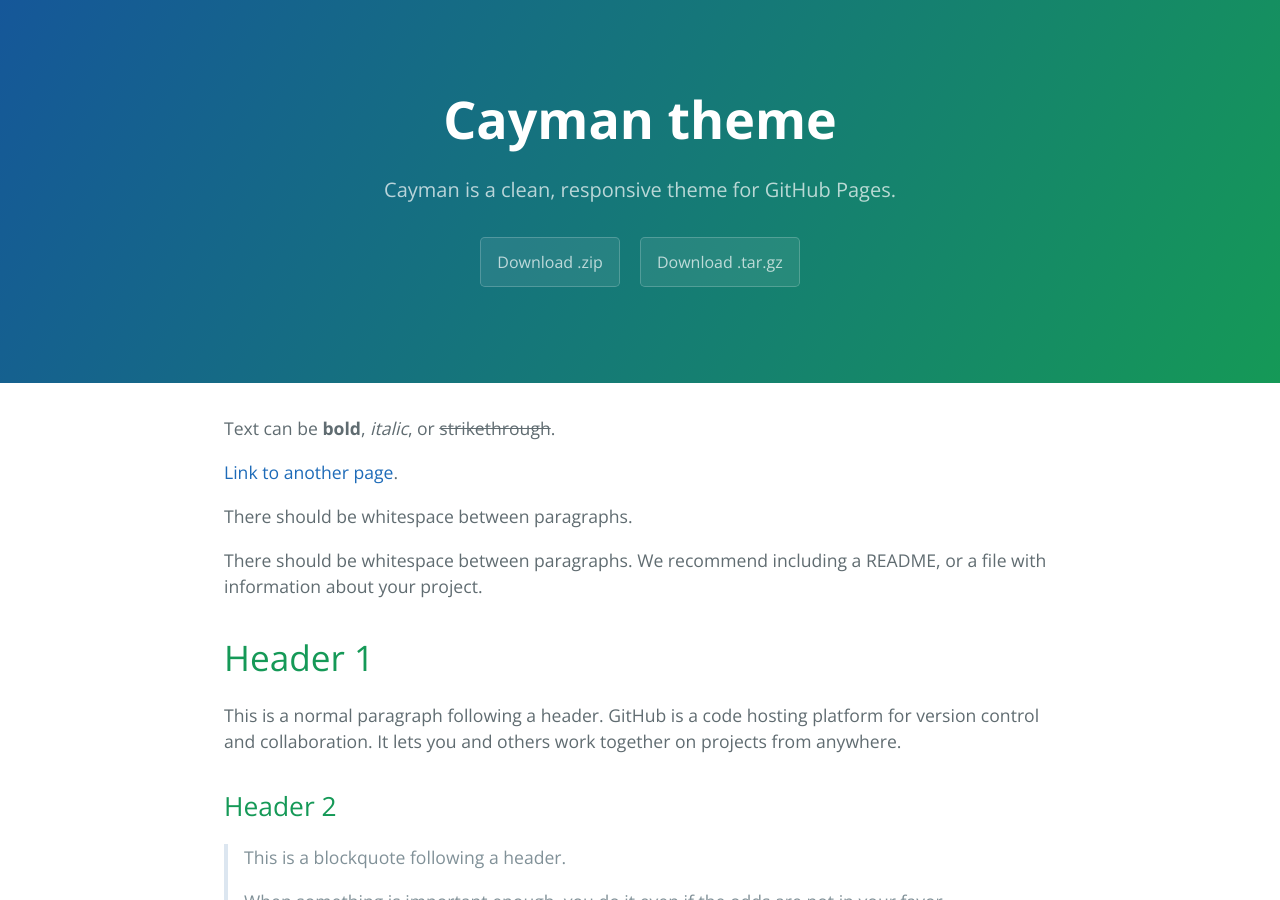
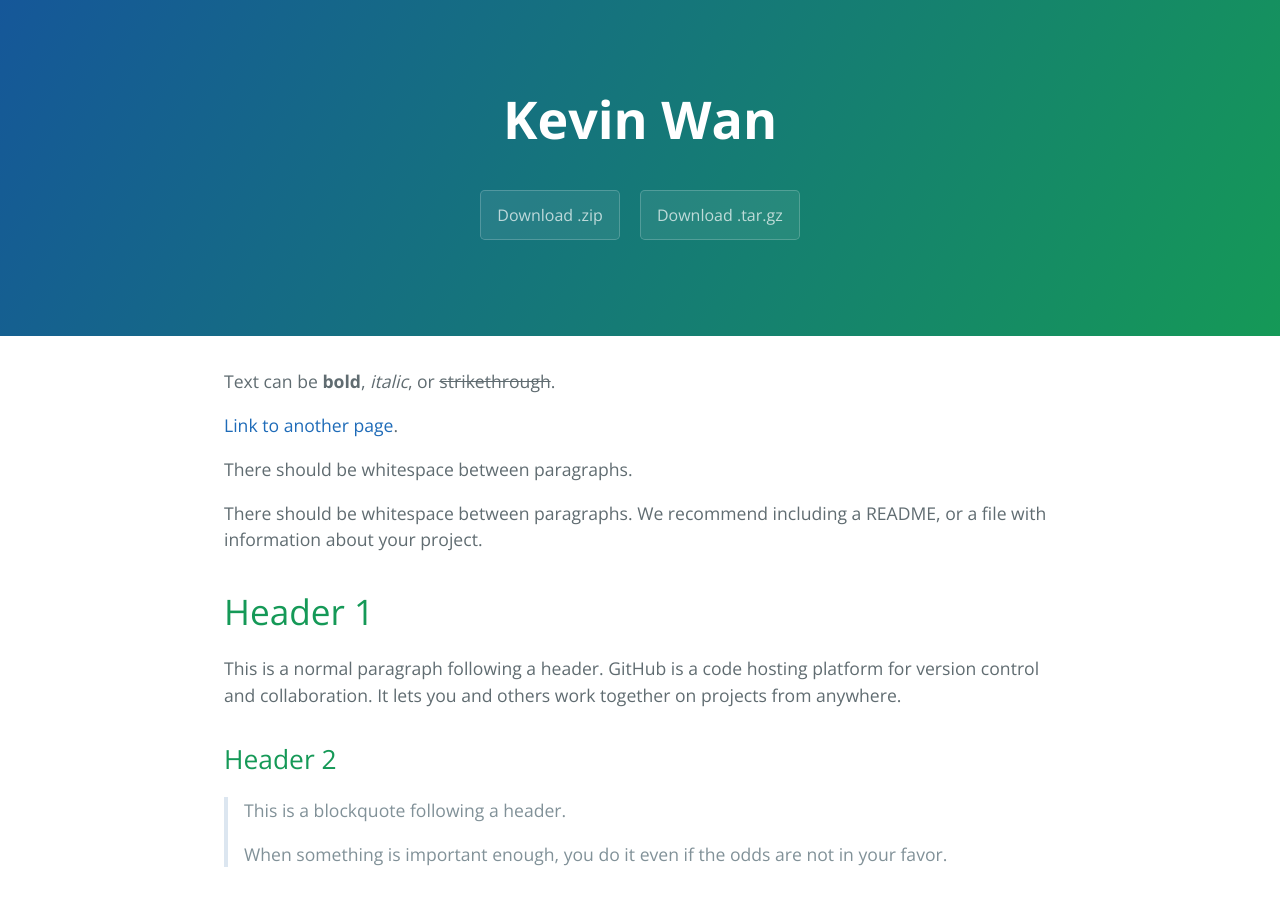
Before and after one commit to KevinWan4/KevinWan4.github.io, a Jekyll site: the page built from index.md, in a window 1280 px wide and 900 px high. Built offline with Jekyll 4.4.1, drawn with Linux system fonts in a browser that asks for light colours; the repository's description, which GitHub fills in, is left out.

Commit message:
Update _config.yml

```diff
--- a/_config.yml
+++ b/_config.yml
@@ -1,5 +1,5 @@
-title: Cayman theme
-description: Cayman is a clean, responsive theme for GitHub Pages.
+title: Kevin Wan
+
 show_downloads: true
 google_analytics:
 theme: jekyll-theme-cayman
```
